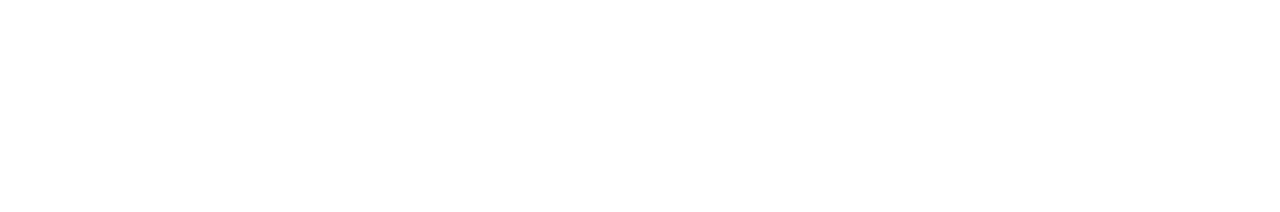
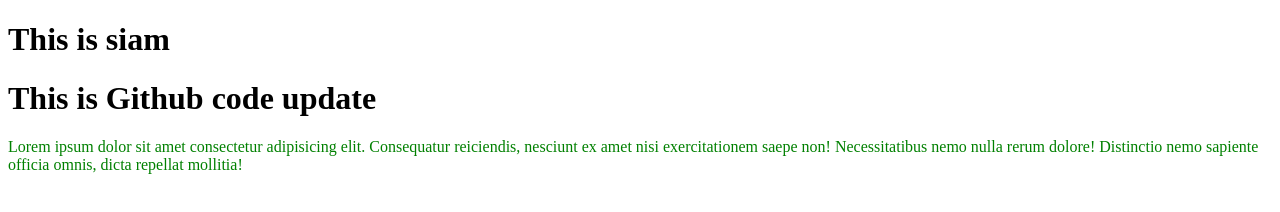
Before and after one commit to SHsiam/my-web-repo, a plain HTML site: page index.html in a window 1280 px wide. Drawn offline with Linux system fonts and the light colour scheme.

Commit message:
add code

```diff
--- a/index.html
+++ b/index.html
@@ -5,8 +5,11 @@
     <meta http-equiv="X-UA-Compatible" content="IE=edge">
     <meta name="viewport" content="width=device-width, initial-scale=1.0">
     <title>My First Github</title>
+    <link rel="stylesheet" href="style.css">
 </head>
 <body>
-
+    <h1>This is siam</h1>
+    <h1>This is Github code update</h1>
+    <p>Lorem ipsum dolor sit amet consectetur adipisicing elit. Consequatur reiciendis, nesciunt ex amet nisi exercitationem saepe non! Necessitatibus nemo nulla rerum dolore! Distinctio nemo sapiente officia omnis, dicta repellat mollitia!</p>
 </body>
 </html>
--- /dev/null
+++ b/style.css
@@ -0,0 +1,3 @@
+p{
+    color: green;
+}
```
